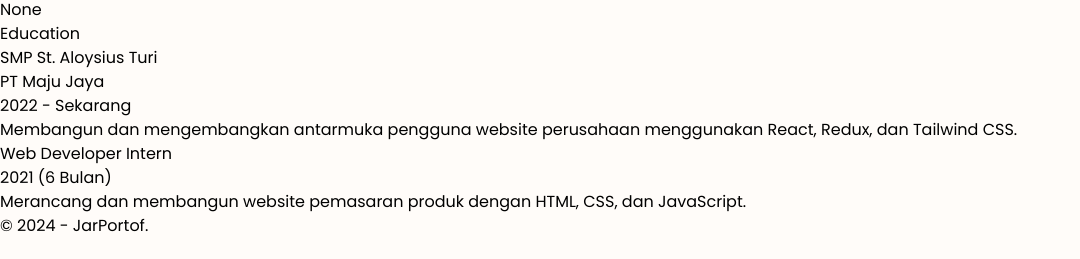
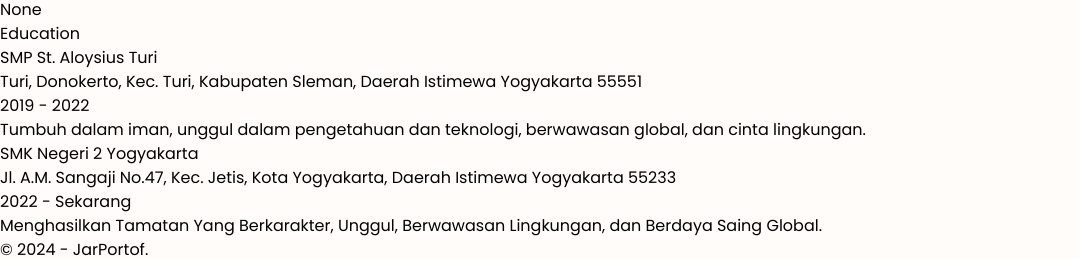
Before and after one commit to SoramiKS/porto-new, a React (Vite) app in the folder Template Portofolio/: page / in a window 1280 px wide. Shown: the part 2989-3248 px from the top of the page, without its empty margins (0-1080 px from the left). Before the commit the page ends 3227 px from the top, so only its background shows below. Built offline with nearby package versions, Linux system fonts and the light colour scheme.

Commit message:
Update education.jsx

```diff
--- a/Template Portofolio/src/pages/home/components/education.jsx
+++ b/Template Portofolio/src/pages/home/components/education.jsx
@@ -4,17 +4,17 @@
     const Education = [
         {
             title: "SMP St. Aloysius Turi",
-            address: "PT Maju Jaya",
+            address: "Turi, Donokerto, Kec. Turi, Kabupaten Sleman, Daerah Istimewa Yogyakarta 55551",
+            date: "2019 - 2022",
+            description:
+                "Tumbuh dalam iman, unggul dalam pengetahuan dan teknologi, berwawasan global, dan cinta lingkungan.",
+        },
+        {
+            title: "SMK Negeri 2 Yogyakarta",
+            address: "Jl. A.M. Sangaji No.47, Kec. Jetis, Kota Yogyakarta, Daerah Istimewa Yogyakarta 55233",
             date: "2022 - Sekarang",
             description:
-                "Membangun dan mengembangkan antarmuka pengguna website perusahaan menggunakan React, Redux, dan Tailwind CSS.",
-        },
-        {
-            title: "Web Developer Intern",
-            company: "Startup Kreatif",
-            date: "2021 (6 Bulan)",
-            description:
-                "Merancang dan membangun website pemasaran produk dengan HTML, CSS, dan JavaScript.",
+                "Menghasilkan Tamatan Yang Berkarakter, Unggul, Berwawasan Lingkungan, dan Berdaya Saing Global.",
         },
     ];
 
```
